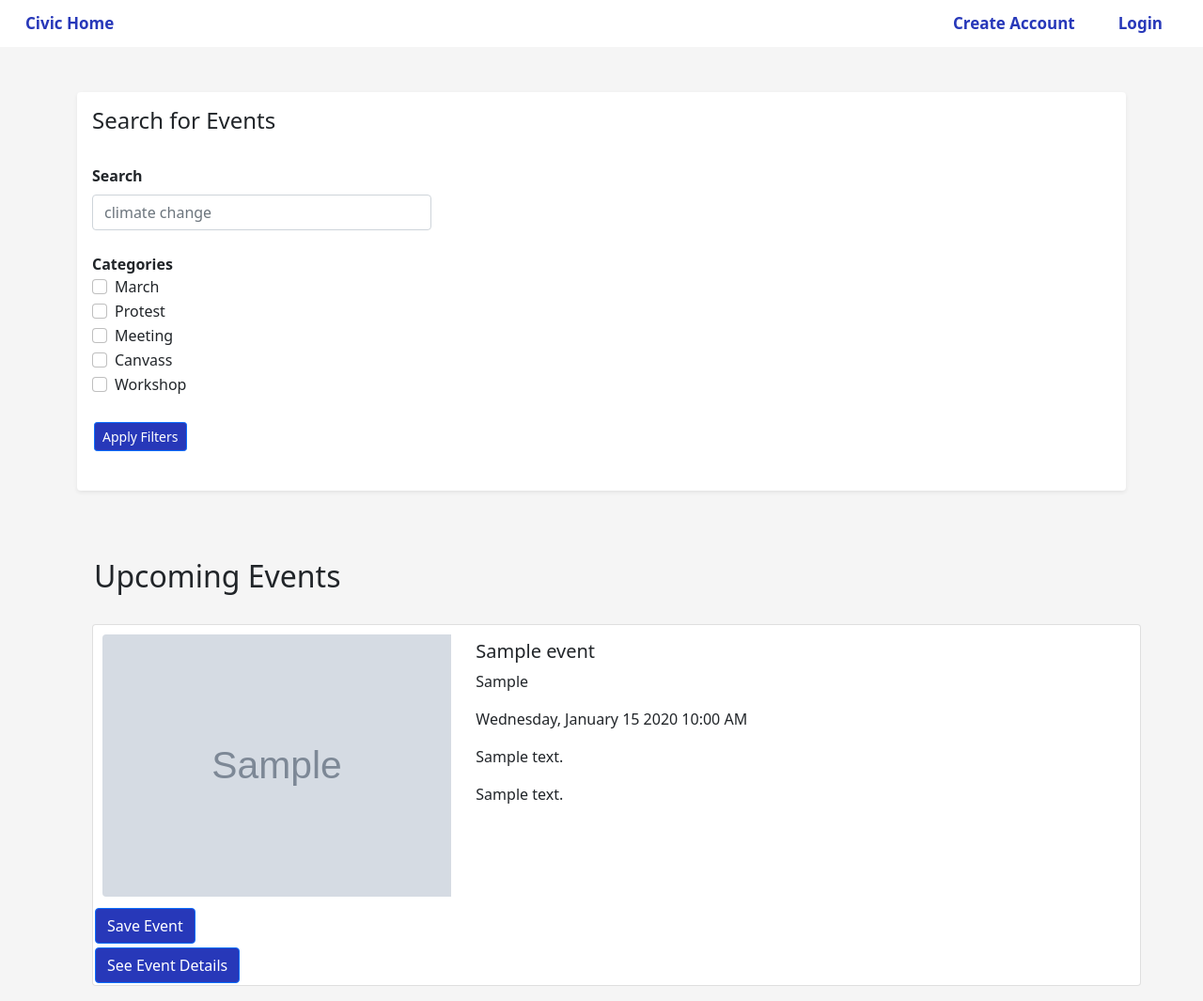
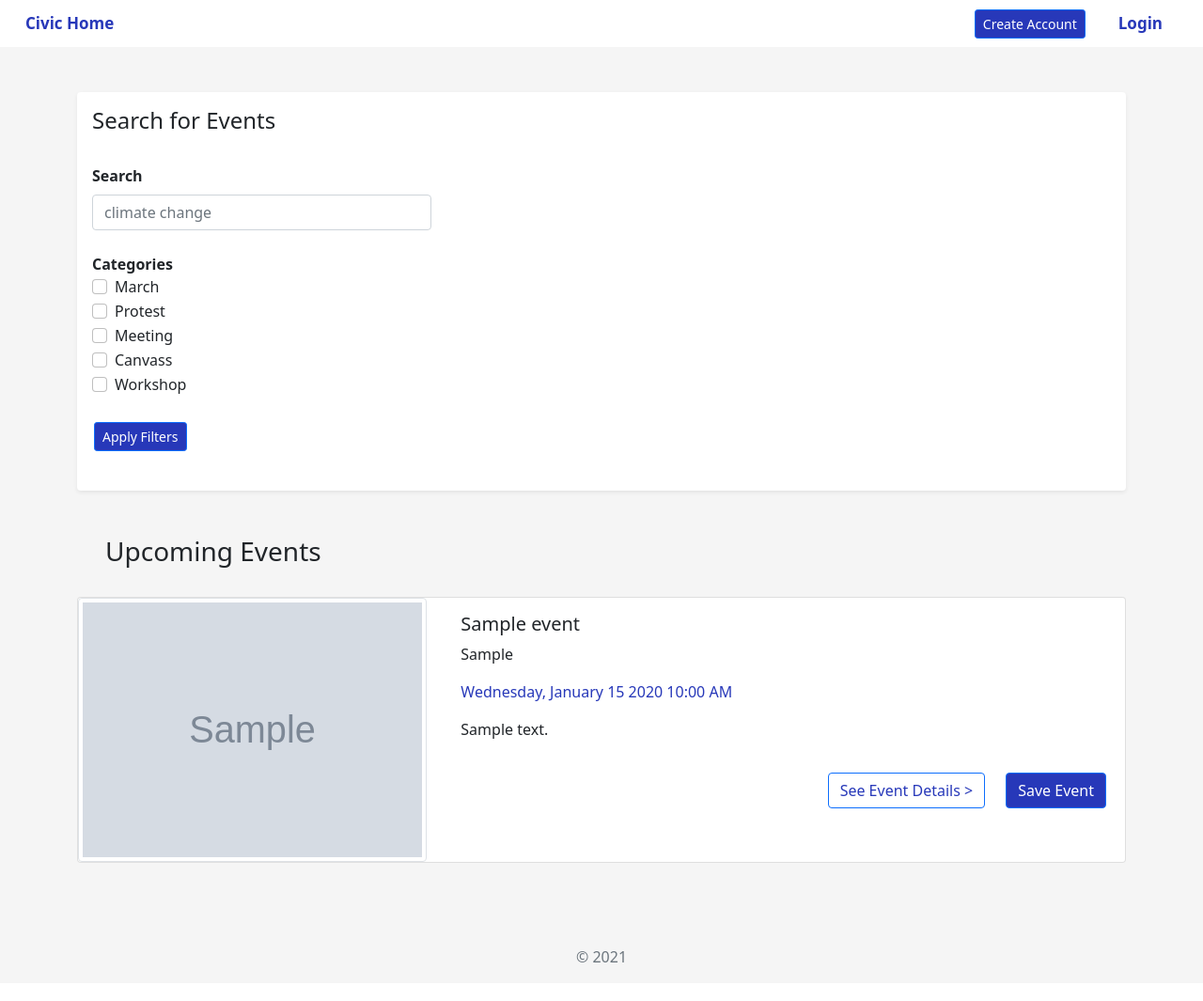
Before and after one commit to abercilla/civic-app-project, a Flask app: page / in a window 1280 px wide. Shown: the whole page at 94% size. After the commit the page ends 1024 px from the top, so only its background shows below. Run offline with Flask 2, Linux system fonts and the light colour scheme; tables that the repository leaves empty hold one stand-in row (values such as "Sample post"); grey boxes marked "Sample" are stand-in pictures.

Commit message:
Finished login and homepage styling

```diff
--- a/static/styles.css
+++ b/static/styles.css
@@ -52,26 +52,62 @@ button {
     color:#2738B9;
 }
 
-h2 {
-    margin-left:100px;
+
+#event-header {
+    margin-left:30px;
 }
 
 /* .card-horizontal {
     display: flex;
     flex: 1 1 auto;
 } */
+/* .container {
+    height:100%;
 
-.img-fluid {
-    margin:10px;
+} */
 
+ul {
+    padding: 0;
+    list-style-type: none;
+}
+
+.img-thumbnail {
+    height:100%;
+    width:100%;
+    object-fit:contain;
+    float:left;
 }
 
 .card-body {
     margin-left:20px;
+}
 
+#start_date {
+    color: #2738B9;
+    font-weight: 500;
 }
 
 .flash-msg {
     color: #2738B9;
     font-weight: 500;
 }
+
+.save-button {
+    float:right;
+    margin-bottom:10px;
+}
+
+#event-details {
+    float:right;
+    margin-bottom:10px;
+    background-color:white;
+    color:#2738B9;
+}
+
+.mt-5 {
+    text-align:center;
+}
+
+#no-events-found {
+    text-align:center;
+}
--- a/templates/base.html
+++ b/templates/base.html
@@ -40,7 +40,9 @@
                 {% else %}
 
                     <div class="d-flex align-items-center justify-content-start">
-                        <a class = "navbar-brand" href = "/create-account">Create Account</a>
+                        <form class="form-inline" action="/create-account">
+                            <button type = "submit" class = "btn btn-primary btn-sm" type="button">Create Account</button>
+                        </form>
                         <a class = "navbar-brand" href = "/login">Login</a>
                     </div>
 
--- a/templates/homepage.html
+++ b/templates/homepage.html
@@ -82,22 +82,24 @@
 </div>
 
 
-
-<br>
-<h2>Upcoming Events</h2>
+<div class="container">
+  <h3 id="event-header">Upcoming Events</h3>
+</div>
 <br>
 <ul id = "event-list">
   {% if events%}
 
     {% for event in events %}
     <div class="container">
-    <div class="card mb-3">
+    <!-- <div class="shadow-sm p-3 mb-5 bg-body rounded"> -->
+
+      <div class="card mb-3">
       <!-- <div class="shadow-sm p-3 mb-5 bg-body rounded"></div> -->
-      <div class="row g-0">
-        <div class="col-md-4">
+        <div class="row g-0">
+          <div class="col-md-4">
           <!--HOW DO I GET THIS IMAGE TO STAY HEIGHT OF WHATEVER CONTAINER IS-->
-              <img class="img-fluid rounded-start" src= "{{ event.image }}" onerror="this.onerror=null; this.remove();">
-        </div>
+              <img class="img-thumbnail rounded-start" src= "{{ event.image }}" onerror="this.onerror=null; this.remove();">
+          </div>
 
           <div class="col-md-8">
             <div class="card-body">
@@ -106,42 +108,43 @@
 
                       <h5 class = "card-title">{{ event.name }}</h5>
                       <p class = "card-text">{{ event.category }}</p>
-                      <p>{{ event.start_date.strftime("%A, %B %d %Y %I:%M %p") }}</p>
+                      <p id="start_date">{{ event.start_date.strftime("%A, %B %d %Y %I:%M %p") }}</p>
                       <p>{{ event.address}} </p>
-                      <p>{{ event.description }}</p>
+                      <!-- <p>{{ event.description }}</p> -->
 
                   </div>
                 </div>
               </div>
+
+               <form action="/events/{{event.event_id}}" method="POST" >
+                  <button type = "submit" class = "btn btn-primary save-button" name = "button" id ="save-event-{{event.event_id}}">Save Event</button>
+                </form>
+
+
+                <form action="/events/{{event.event_id}}">
+                  <button class="btn btn-primary" id="event-details">See Event Details > </button>
+                </form>
+
           </div>
+      </div>
+    </div>
+  </div>
 
 
 
-              <!--let's make these buttons inline and right under event info -- make See Event Details > outlined-->
-              <span class = "buttons">
-                <form action="/events/{{event.event_id}}" method="POST" >
-                  <button type = "submit" class = "btn btn-primary save-button" name = "button" id ="save-event-{{event.event_id}}">Save Event</button>
-                </form>
-
-                <form action="/events/{{event.event_id}}">
-                  <button class="btn btn-primary">See Event Details</button>
-                </form>
-              </span>
-
-
-
-
-        </div>
-    </div>
-  </div>
-</ul>
     {% endfor %}
 
   {% else %}
+  <div class="container">
+      <h5 id="no-events-found">No Events Found.</h5>
+  </div>
+</ul>
+  {% endif %}
 
-            <p>No Events Found.</p>
-
-  {% endif %}
+<br>
+<div class="container">
+    <p class="mt-5 mb-3 text-muted">&copy; 2021</p>
+</div>
 
   <script src="/static/homepage.js"></script>
 {% endblock %}
```
Also changed, not shown: static/login.css (+8 -12 lines), templates/login.html (+7 -5 lines).
